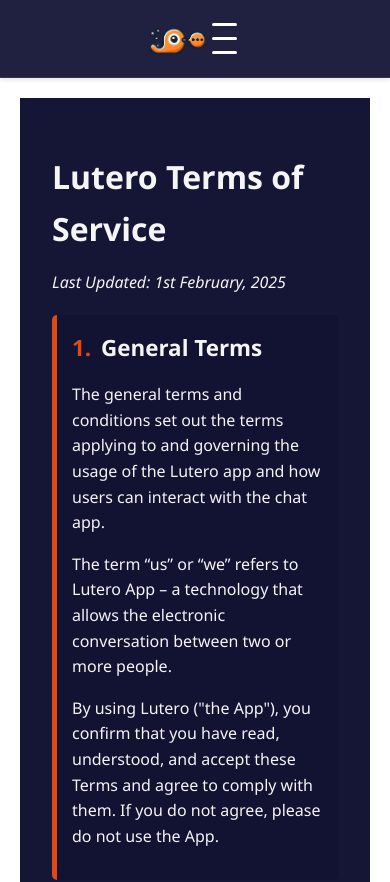
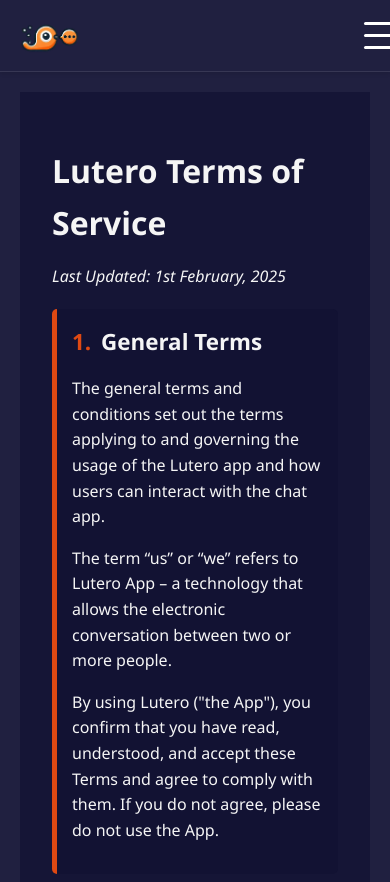
Before and after one commit to chidinma-elekwachi/lutero.org, a React (Create React App) app: page /terms in a window 390 px wide. Shown: the top 882 px of the page. Built offline with nearby package versions, Linux system fonts and the light colour scheme.

Commit message:
fixed the white spaces, put spacing in navbar

```diff
--- a/src/components/Navbar.css
+++ b/src/components/Navbar.css
@@ -69,6 +69,7 @@
   height: 2px;
   background-color: rgb(223, 73, 19);
   border-radius: 2px;
+  text-decoration: none;
 }
 
 .store-badges {
@@ -95,10 +96,10 @@
 }
 
 .bar {
-  width: 25px;
+  width: 36px;
   height: 3px;
   background-color: white;
-  margin: 3px 0;
+  margin: 2px 0;
   transition: 0.3s;
   border-radius: 2px;
 }
@@ -117,7 +118,6 @@
   background-color: rgb(223, 73, 19);
 }
 
-/* Mobile Responsive */
 @media (max-width: 900px) {
   .hamburger {
     display: flex;
@@ -126,16 +126,16 @@
   .nav-links {
     position: fixed;
     top: 71px;
-    left: -100%;
-    width: 100%;
+    right: 100%;
+    width: 80%;
     height: calc(100vh - 71px);
     background-color: rgb(21, 21, 54);
     flex-direction: column;
     justify-content: flex-start;
     align-items: center;
-    padding: 40px 20px;
-    gap: 50px;
-    transition: left 0.3s ease;
+    padding: 20px 20px;
+    gap: 20px;
+    transition: right 0.3s ease;
     overflow-y: auto;
     border-top: 1px solid rgba(255, 255, 255, 0.1);
   }
@@ -158,6 +158,11 @@
   .store-badges img {
     height: 45px;
   }
+  .nav-container {
+    display: flex;
+    gap: 280px;
+    justify-content: space-between;
+  }
 }
 
 @media (max-width: 480px) {
--- a/src/components/Navbar.js
+++ b/src/components/Navbar.js
@@ -21,7 +21,6 @@
         <div className="nav-container">
           <a href="/" className="nav-logo">
             <img src='/lutero-icon.png' alt="Lutero Logo" />
-            {/* <span>Lutero</span> */}
           </a>
 
           <div className={`nav-links ${isOpen ? 'open' : ''}`}>
@@ -40,6 +39,13 @@
               Premium
             </NavLink>
             <NavLink
+              to="/contact"
+              onClick={closeMenu}
+              className={({ isActive }) => isActive ? "nav-link active" : "nav-link"}
+            >
+              Contact Us
+            </NavLink>
+            <NavLink
               to="/terms"
               onClick={closeMenu}
               className={({ isActive }) => isActive ? "nav-link active" : "nav-link"}
@@ -52,13 +58,6 @@
               className={({ isActive }) => isActive ? "nav-link active" : "nav-link"}
             >
               Privacy
-            </NavLink>
-            <NavLink
-              to="/contact"
-              onClick={closeMenu}
-              className={({ isActive }) => isActive ? "nav-link active" : "nav-link"}
-            >
-              Contact Us
             </NavLink>
 
             <div className="store-badges">
--- a/src/pages/Footer.css
+++ b/src/pages/Footer.css
@@ -0,0 +1,4 @@
+footer a:hover {
+    box-shadow: 0 0 10px;
+    padding: 10px;
+}
--- a/src/pages/Footer.js
+++ b/src/pages/Footer.js
@@ -4,7 +4,7 @@
 import googlePlay from '../assets/google-play-store logo.png';
 import appStore from '../assets/app-store-logo.png';
 import { FaLinkedin, FaMailBulk, FaTwitter } from 'react-icons/fa';
-
+import './Footer.css'
 
 function Footer() {
   return (
--- a/src/pages/Privacy.js
+++ b/src/pages/Privacy.js
@@ -5,7 +5,7 @@
 
 function Privacy() {
   return (
-    <div>
+    <div className='container'>
         <div className="privacy-container">
         <h1 className="main-title">Lutero Privacy Policy</h1>
         <p className="last-updated">Last Updated: 1st February, 2025</p>
--- a/src/pages/Terms.js
+++ b/src/pages/Terms.js
@@ -34,7 +34,7 @@
             <li>All activities under your account</li>
             <li>Ensuring your use complies with all applicable laws</li>
           </ul>
-          <p><strong>Access to Information:</strong> To modify or delete your personal information, please adjust your account settings.</p>
+          <p>Access to Information: To modify or delete your personal information, please adjust your account settings.</p>
         </section>
 
         {/* 3. Acceptable Use */}
@@ -47,7 +47,7 @@
             <li>Spam other users or distribute malware</li>
             <li>Reverse-engineer or modify the App's code</li>
           </ul>
-          <p><strong>Your obligation:</strong> Use Lutero services only for lawful purposes. Any conduct that interferes with other users’ ability to enjoy the service will not be tolerated.</p>
+          <p>Your obligation: Use Lutero services only for lawful purposes. Any conduct that interferes with other users’ ability to enjoy the service will not be tolerated.</p>
           <p>You agree not to use the services for purposes that:</p>
           <ul>
             <li>Breach any applicable laws</li>
--- a/src/pages/styles.css
+++ b/src/pages/styles.css
@@ -7,14 +7,13 @@
 body {
   margin: 0;
   font-family: 'Segoe UI', sans-serif;
-  background-color: white;
   color: #0f172a;
 }
 
 .container {
   padding: 20px;
-  max-width: 1200px;
-  margin: 0 auto;
+  max-width: 100%;
+  margin: 0;
 }
 
 .navbar {
@@ -22,7 +21,7 @@
   justify-content: space-between;
   align-items: center;
   padding: 30px 20px;
-    box-shadow: 0 2px 4px rgba(0, 0, 0, 0.1);
+  box-shadow: 0 2px 4px rgba(0, 0, 0, 0.1);
 }
 
 .nav-links a {
@@ -39,10 +38,7 @@
   height: auto;
   vertical-align: middle;
 }
-.nav-links a:hover{
-  color: rgb(223, 73, 19);
-  text-decoration: underline;
-}
+
 
 .nav-links img:hover {
   transform: scale(1.1);
@@ -134,14 +130,14 @@
     margin-left: 15px;
   }
 
+
 }
 
 
 .terms-container {
   background-color: rgb(21, 21, 54);
   color: whitesmoke;
-  max-width: 800px;
-  margin: 0 auto;
+  margin: 0;
   padding: 2rem;
   font-family: 'Segoe UI', sans-serif;
   line-height: 1.6;
@@ -686,6 +682,8 @@
   padding: 20px;
   color: #333;
   line-height: 1.6;
+  background-color: rgba(21, 21, 54, 0.95);
+
 }
 
 .main-title {
@@ -720,9 +718,7 @@
   text-decoration: none;
 }
 
-a:hover {
-  text-decoration: underline;
-}
+
 .data-deletion-container {
   font-family: Arial, sans-serif;
   max-width: 800px;
@@ -946,16 +942,10 @@
   margin: 0;
   color: rgba(255, 255, 255, 0.9);
 }
-
 a {
   color: rgb(223, 73, 19);
   text-decoration: none;
   font-weight: 500;
-}
-
-a:hover {
-  color: rgb(255, 140, 50);
-  text-decoration: underline;
 }
 
 .dev-content {
@@ -1023,4 +1013,9 @@
     margin-right: 0;
     margin-bottom: 15px;
   }
+  .nav-container {
+    display: flex;
+    gap: 180px;
+    justify-content: space-between;
+  }
 }
```
